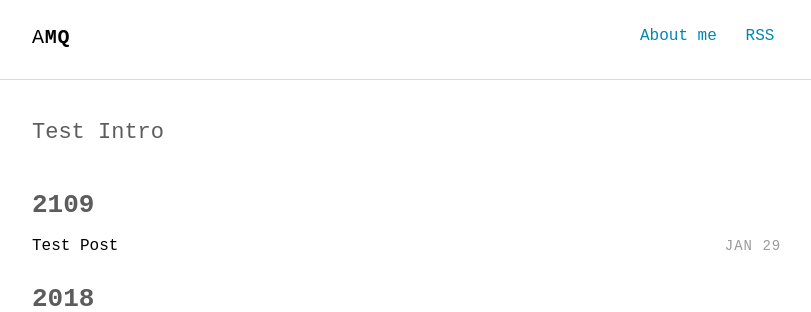
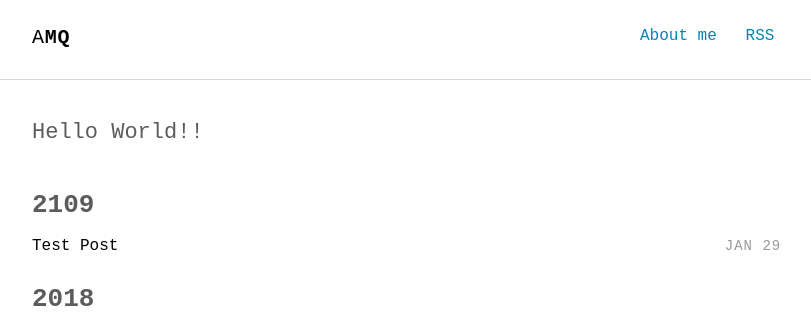
Before and after one commit to kossw123/8iiow, a Jekyll site: the page built from index.html, in a window 1280 px wide. Shown: the top 312 px of the page, without its empty margins (232-1043 px from the left). Built offline with Jekyll 4.4.1, drawn with Linux system fonts in a browser that asks for light colours; some web fonts are replaced.

Commit message:
Update Intro

```diff
--- a/_includes/intro.html
+++ b/_includes/intro.html
@@ -1,5 +1,5 @@
 <section class="intro">
   <div class="container">
-    <p class="lead">Test Intro
+    <p class="lead">Hello World!!
   </div>
 </section>
```
